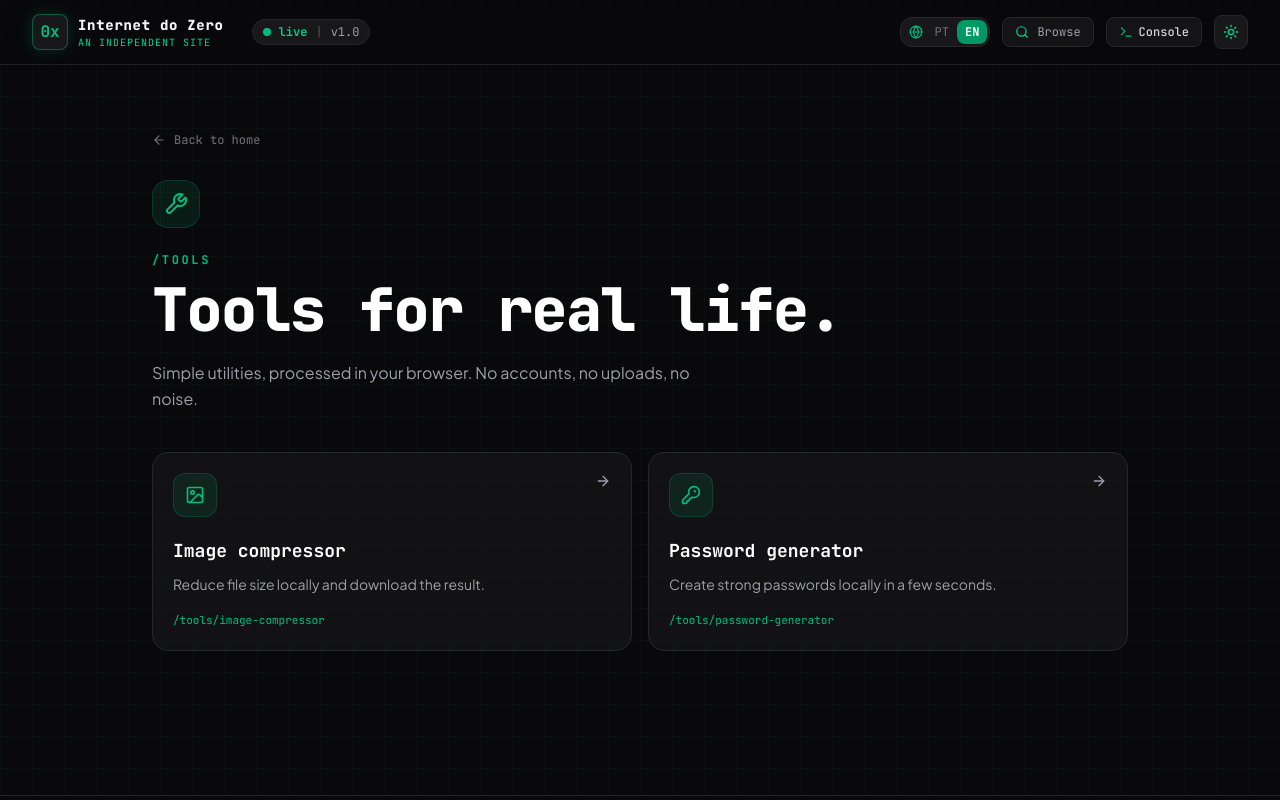
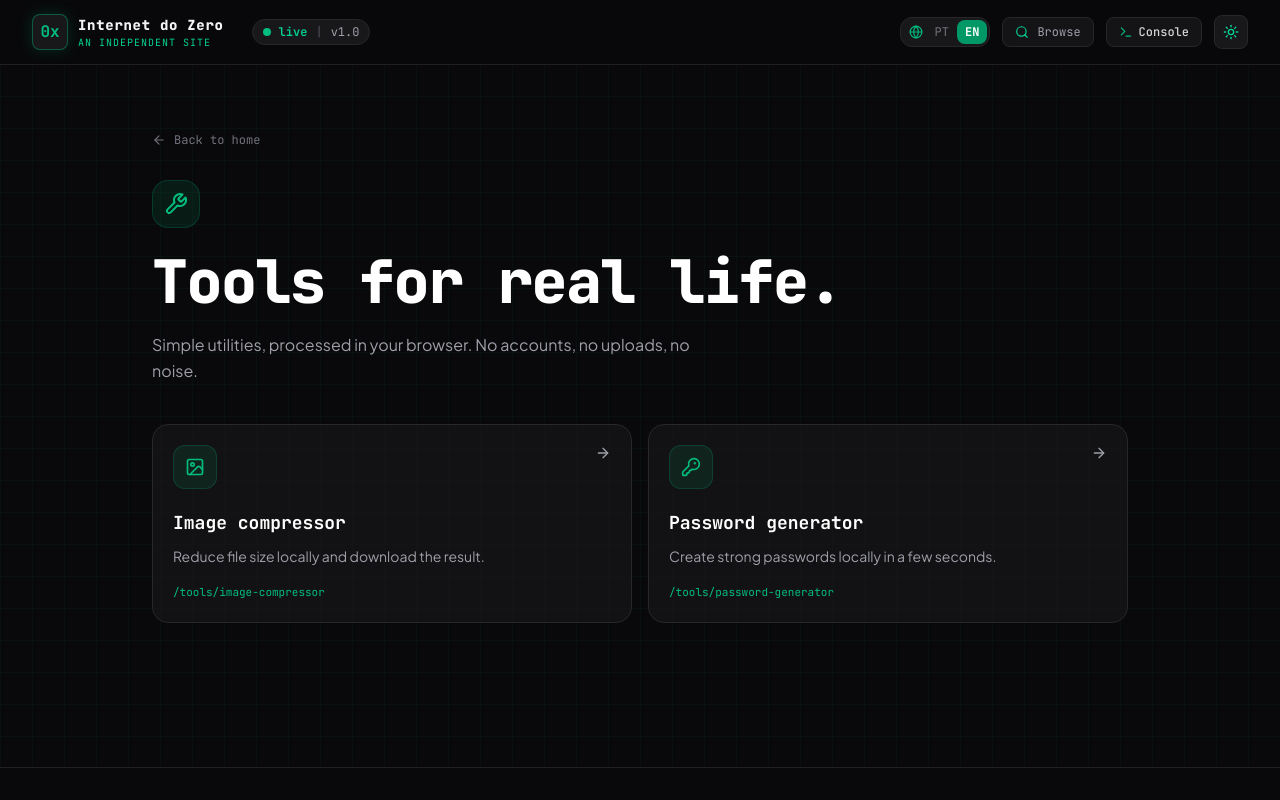
Before and after one commit to internetdozero/internetdozero, a React (Vite) app: page / in a window 1280 px wide. Both pictures are taken after a click on the button 902 px from the left and 1174 px from the top of the page. Shown: the top 800 px of the page. Built offline with nearby package versions, Linux system fonts and the light colour scheme.

Commit message:
fix: remove tools label from header

```diff
--- a/src/modules/tools/ToolsView.jsx
+++ b/src/modules/tools/ToolsView.jsx
@@ -43,7 +43,6 @@ export function ToolsView({ onNavigate, toolSlug, lang = 'pt' }) {
       <div className="mb-6 flex h-12 w-12 items-center justify-center rounded-2xl border border-emerald-500/20 bg-emerald-500/10 text-emerald-500">
         <Wrench className="h-6 w-6" />
       </div>
-      <p className="font-mono text-xs font-bold uppercase tracking-[0.22em] text-emerald-500">/tools</p>
       <h1 className="mt-3 font-mono text-4xl font-extrabold tracking-tight text-zinc-900 dark:text-white sm:text-6xl">
         {isEn ? 'Tools for real life.' : 'Ferramentas para a vida real.'}
       </h1>
```
